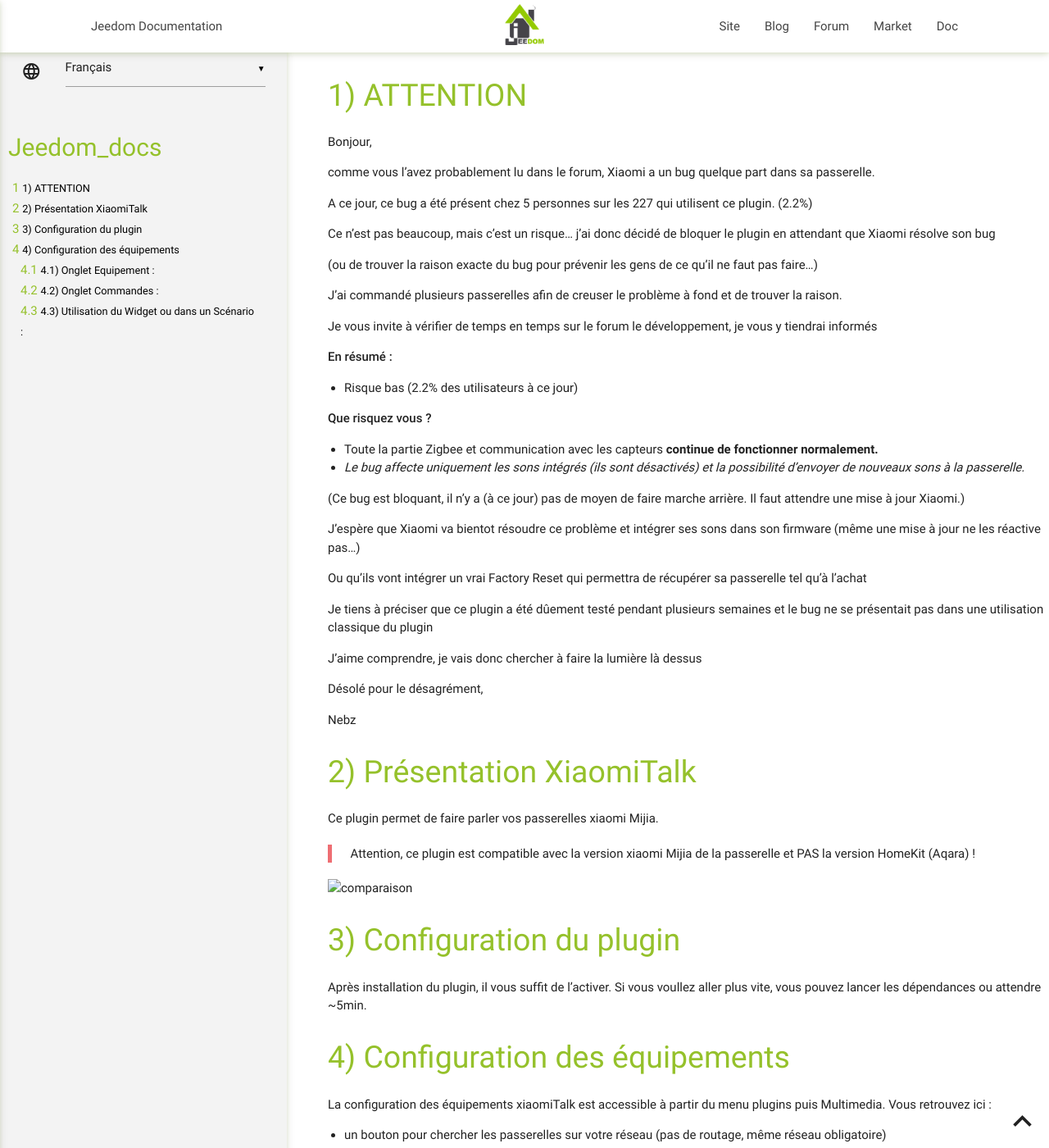
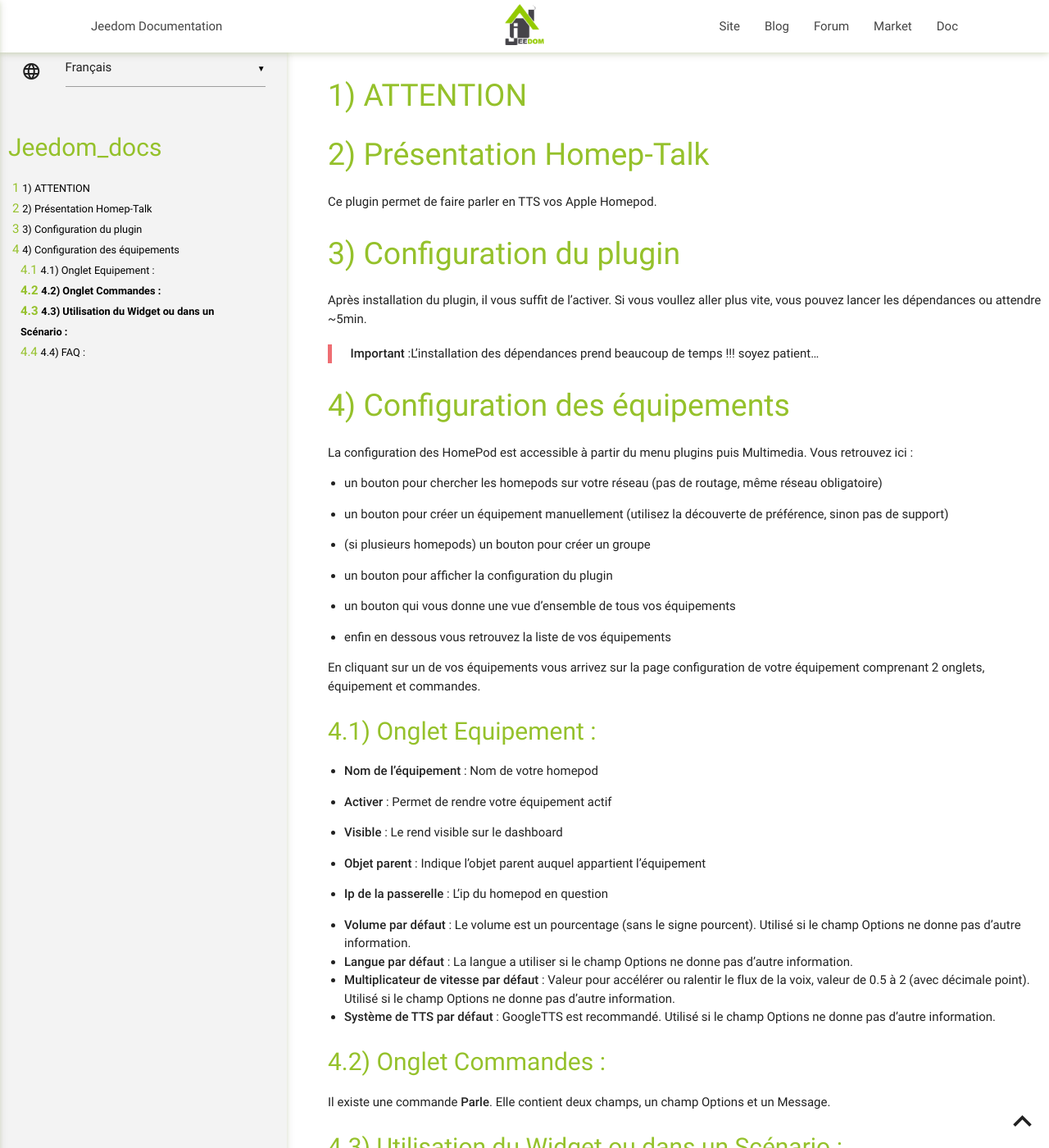
Before and after one commit to NebzHB/jeedom_docs, a Jekyll site: the page built from plugins/homepTalk/fr_FR/index.md, in a window 1280 px wide and 1400 px high. Shown: the whole window at 82% size. Built offline with Jekyll 4.4.1, drawn with Linux system fonts in a browser that asks for light colours; our own code applies the rules of GitHub Pages for plain Markdown files; some of the changed text lies outside the part shown.

Commit message:
Update index.md

````diff
--- a/plugins/homepTalk/fr_FR/index.md
+++ b/plugins/homepTalk/fr_FR/index.md
@@ -1,64 +1,29 @@
 ATTENTION
 =========
 
-Bonjour,
-
-comme vous l'avez probablement lu dans le forum, Xiaomi a un bug quelque part dans sa passerelle.
-
-A ce jour, ce bug a été présent chez 5 personnes sur les 227 qui utilisent ce plugin. (2.2%)
-
-Ce n'est pas beaucoup, mais c'est un risque... j'ai donc décidé de bloquer le plugin en attendant que Xiaomi résolve son bug
-
-(ou de trouver la raison exacte du bug pour prévenir les gens de ce qu'il ne faut pas faire...)
-
-J'ai commandé plusieurs passerelles afin de creuser le problème à fond et de trouver la raison.
-
-Je vous invite à vérifier de temps en temps sur le forum le développement, je vous y tiendrai informés
-
-**En résumé :**
-- Risque bas (2.2% des utilisateurs à ce jour)<br />
-
-**Que risquez vous ?**
-- Toute la partie Zigbee et communication avec les capteurs <b>continue de fonctionner normalement.
-- *Le bug affecte uniquement les sons intégrés (ils sont désactivés) et la possibilité d'envoyer de nouveaux sons à la passerelle.*
-
-(Ce bug est bloquant, il n'y a (à ce jour) pas de moyen de faire marche arrière. Il faut attendre une mise à jour Xiaomi.)
-
-J'espère que Xiaomi va bientot résoudre ce problème et intégrer ses sons dans son firmware (même une mise à jour ne les réactive pas...)
-
-Ou qu'ils vont intégrer un vrai Factory Reset qui permettra de récupérer sa passerelle tel qu'à l'achat
-
-Je tiens à préciser que ce plugin a été dûement testé pendant plusieurs semaines et le bug ne se présentait pas dans une utilisation classique du plugin
-
-J'aime comprendre, je vais donc chercher à faire la lumière là dessus
-
-Désolé pour le désagrément,
-
-Nebz
-
-Présentation XiaomiTalk
+Présentation Homep-Talk
 =======================
 
-Ce plugin permet de faire parler vos passerelles xiaomi Mijia.
-
->Attention, ce plugin est compatible avec la version xiaomi Mijia de la passerelle et PAS la version HomeKit (Aqara) !
-
-![comparaison](../images/xiaomiTalk_screenshot1.png)
+Ce plugin permet de faire parler en TTS vos Apple Homepod.
 
 Configuration du plugin
 =======================
 
 Après installation du plugin, il vous suffit de l’activer. Si vous voullez aller plus vite, vous pouvez lancer les dépendances ou attendre ~5min.
 
+>**Important** :L'installation des dépendances prend beaucoup de temps !!! soyez patient...
+
 Configuration des équipements
 =============================
 
-La configuration des équipements xiaomiTalk est accessible à partir du menu
+La configuration des HomePod est accessible à partir du menu
 plugins puis Multimedia. Vous retrouvez ici :
 
--   un bouton pour chercher les passerelles sur votre réseau (pas de routage, même réseau obligatoire)
+-   un bouton pour chercher les homepods sur votre réseau (pas de routage, même réseau obligatoire)
 
--   un bouton pour créer un équipement manuellement
+-   un bouton pour créer un équipement manuellement (utilisez la découverte de préférence, sinon pas de support)
+
+-   (si plusieurs homepods) un bouton pour créer un groupe
 
 -   un bouton pour afficher la configuration du plugin
 
@@ -73,7 +38,7 @@
 **Onglet Equipement** :
 -----------------------
 
--   **Nom de l’équipement** : Nom de votre équipement
+-   **Nom de l’équipement** : Nom de votre homepod
 
 -   **Activer** : Permet de rendre votre équipement actif
 
@@ -81,40 +46,76 @@
 
 -   **Objet parent** : Indique l’objet parent auquel appartient l’équipement
 
--   **Ip de la passerelle** : L'ip de la passerelle en question
-
--   **Token** : Token (et pas Password) de la passerelle. Ainsi que la possiblité de vérifier s'il est correct.
-
-![Voici comment le récupérer](../images/xiaomiTalk_screenshot2.gif)
+-   **Ip de la passerelle** : L'ip du homepod en question
 
 -   **Volume par défaut** : Le volume est un pourcentage (sans le signe pourcent). Utilisé si le champ Options ne donne pas d'autre information.
 -   **Langue par défaut** : La langue a utiliser si le champ Options ne donne pas d'autre information.
--   **Jingle par défaut** : Choisir le jingle qui doit être joué avant le message. Utilisé si le champ Options ne donne pas d'autre information.
+-   **Multiplicateur de vitesse par défaut** : Valeur pour accélérer ou ralentir le flux de la voix, valeur de 0.5 à 2 (avec décimale point). Utilisé si le champ Options ne donne pas d'autre information.
 -   **Système de TTS par défaut** : GoogleTTS est recommandé. Utilisé si le champ Options ne donne pas d'autre information.
 
 **Onglet Commandes** :
 ----------------------
 
-Il existe une seule commande **Parle**. Elle contient deux champs, un champ Options et un Message.
+Il existe une commande **Parle**. Elle contient deux champs, un champ Options et un Message.
 
 **Utilisation du Widget ou dans un Scénario** :
 -----------------------------------------------
 
-Exemple d'options pour le champ Options : *volume=10,jingle=non,tts=picotts,lang=en_US*
+Exemple d'options pour le champ Options : *volume=10,vitesse=1.2,tts=picotts,lang=en_US*
 >**Important** : Les options doivent être séparées par des virgules sans importance d'ordre. Aucune option n'est obligatoire, si elle n'est pas présente, la valeur de l'équipement sera utilisée.
 
 Champ *Options* - choix valides :
 -	**volume=** pourcentage du volume, valeur comprise entre *0* et *100* (sans le signe %).
--	**jingle=** *oui* ou *non* pour utiliser le jingle par défaut (ou pas) ou *sncf*, sinon des valeurs entre *10-13* pour les sons intégrés à la passerelle.
+-	**vitesse=** multiplicateur de vitesse, valeur comprise entre 0.5 et 2 (avec décimales possibles et un POINT !) pour parler plus vite ou plus lentement.
 -	**tts=** choisir entre *picotts* (pas compatible mini+ ou rPI1/2) ou *googletts* (Recommandé) ou *jeedom* (Expérimental) ou *osx* (via SSH) ou *voicerss* (Besoin d'une clé API) ou *ttswebserver*.
 -	**lang=** choisir parmis les langues suivantes : *fr_FR* ou *en_US* ou *en_GB* ou *de_DE* ou *es_ES* ou *it_IT*.
+- **voix=** si vous avez choisi tts=jeedom alors vous pouvez écrire #idDeVotreSon# dans le message et il sera lu
 - **voix=** si *tts=osx* alors choisir parmis les voix suivantes : Thomas ou Aurelie ou Audrey (si installées)  (testé sur Mojave)
 - **voix=** si *tts=ttswebserver* alors choisir parmis les voix listées dans l'interface (dépendant de ce que vous avez installé)
 
 >Sous Debian Jessie (deb8), les messages qui font plus de 100 caractères et qui utilisent *googletts* passeront en *picotts* à cause d'une limitation de *avconv* (le convertisseur audio). Sous Debian Stretch (deb9), ces messages seront fractionnés en parties de 100 caractères et joués à la suite pour votre plus grand plaisir !
 
 Champ *Message* : Ecrivez le texte qui doit être prononcé par votre passerelle.
+Vous pouvez utiliser ces quelques astuces :
+- [Bonjour|Salut], ça va ? => Donnera soit “Bonjour, ça va ?” ou “Salut, ça va ?”
+- {(test) ?vrai:faux} => exemple : {(#[Maison][Météo][Température Max]# < 12) ?il va faire froid:il va faire beau !}
 
 >Pour *tts=osx* vous devez avoir activé SSH sur votre mac dans Préférences système > Partages > Sessions Distantes et vérifiez que vous avez bien activé toutes les voix Personnalisées de votre langue dans Préférences système > Accessibilité > Parole  (testé sur Mojave)
 
 >Pour *tts=voicerss* vous avez besoin d'une clé API (gratuite pour moins de 350 TTS/jour) : http://www.voicerss.org/login.aspx
+
+>Pour *tts=jeedom* vous pouvez écrire #idDeVotreSon# qui correspond à l'id de votre son dans le *plugin Officiel Son* dans le message et il sera lu (seul)
+
+**FAQ** :
+---------
+
+1. Quand je fait parler mon homepod avec le plug-in, ça coupe la musique
+>Oui normal, le plug-in utilise AirPlay pour envoyer la voix sur votre Homepod. Et je n'ai pas accès à l'information de ce qui était en train d'être joué avant pour le remettre.
+2. Quand je fais parler mon homepod avec le plug-in, ça change le volume actuel de mon homepod
+>Oui normal, je n'ai aucun moyen de connaître le volume actuel de votre Homepod, d'où vous devez définir un volume par défaut dans le plug-in
+3. Je voudrais jouer de la voix sur un autre périphérique AirPlay, c'est possible ?
+>Peut-être... mais je ne supporte rien d'autre que homepod, si vous y arrivez tant mieux, venez le partager sur le forum !
+4. Pouvez vous ajouter mon son personnel de canard qui croasse au plugin ?
+>Non, par contre en utilisant le plug-in officiel "Sons", c'est possible ! Indiquez tts=jeedom dans les options et #idDeVotreSon# dans le message
+5. Il y a un délai un peu trop long quand j'enchaîne deux sons
+>Malheureusement, impossible de faire autrement, le homepod prend une seconde et un peu plus pour lâcher le flux AirPlay du premier son... et seulement après le deuxième son est généré.
+6. Les homepod en groupe ne jouent pas en même temps ou pas du tout
+>Vérifiez les paramètres NTP de votre jeedom, vous devez avoir l'heure exacte !
+7. Pourquoi ça va plus vite le deuxième fois que je fais prononcer la même phrase ?
+>Car le plug-in garde en cache 30 jours les messages pour une utilisation plus rapide la prochaine fois. Cette durée est prolongée de 30 jours à chaque utilisation (lecture). Vous pouvez supprimer ce comportement avec l'option cache=non (utile si variables dans le texte)
+8. Pour le système de TTS OSX, dois-je laisser tout le temps mon mac allumé ?
+>A chaque fois que vous prononcez une nouvelle phrase avec ce système TTS oui, pour les déjà prononcées (dans les 30 jours) pas besoin, il y a le cache! Ou alors une vm *Hackintosh*.
+9. J'ai envie de voix plus fun ou mieux faites
+>Je vous invite à tester le plug-in ttswebserveur, il vous permet d'utiliser un android (ou une vm android) pour générer la voix, il existe plein de voix très expressives gratuites ou à bas prix chez *Voxygen*
+10. Les mêmes phrases toujours prononcées c'est un peu monotone.
+>Vous pouvez utiliser les alternatives :
+```
+[Bonjour|Hello|Salut] comment vas-tu ?
+```
+>Et les conditions :
+```
+Il fait #[domicile][meteo][temperature]# degrés, {(#[domicile][meteo][temperature]# >25) ? Il fait chaud : bonne journée }
+```
+>Mais évidemment, le cache a moins de chance d'exister dans ce cas...
+11. Je parle une autre langue que celles proposées par le plug-in.
+>Aucun problème, contactez moi je le ferai un plaisir de l'ajouter, il faudra juste espérer que votre système TTS préfèré la supporte....
````
